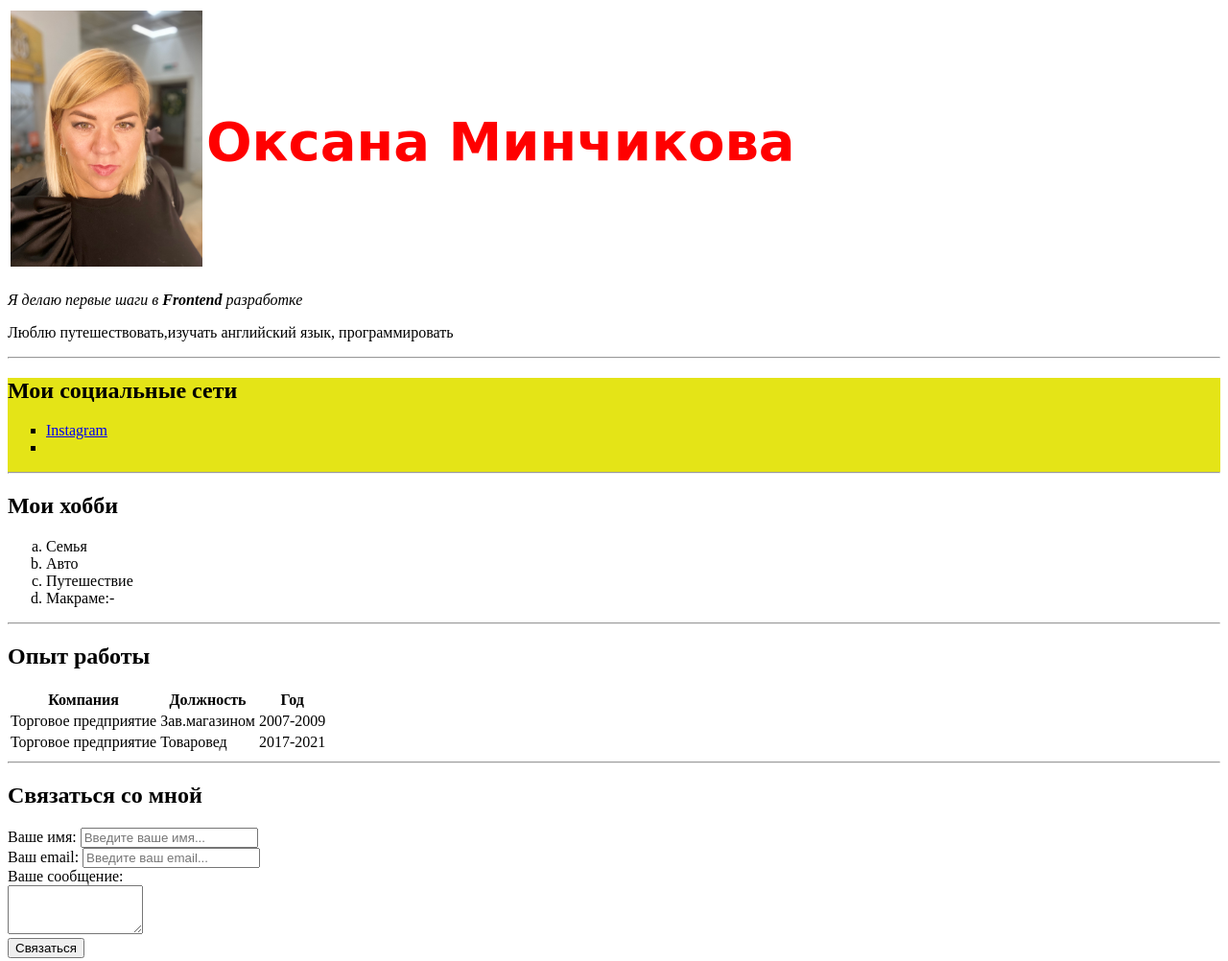
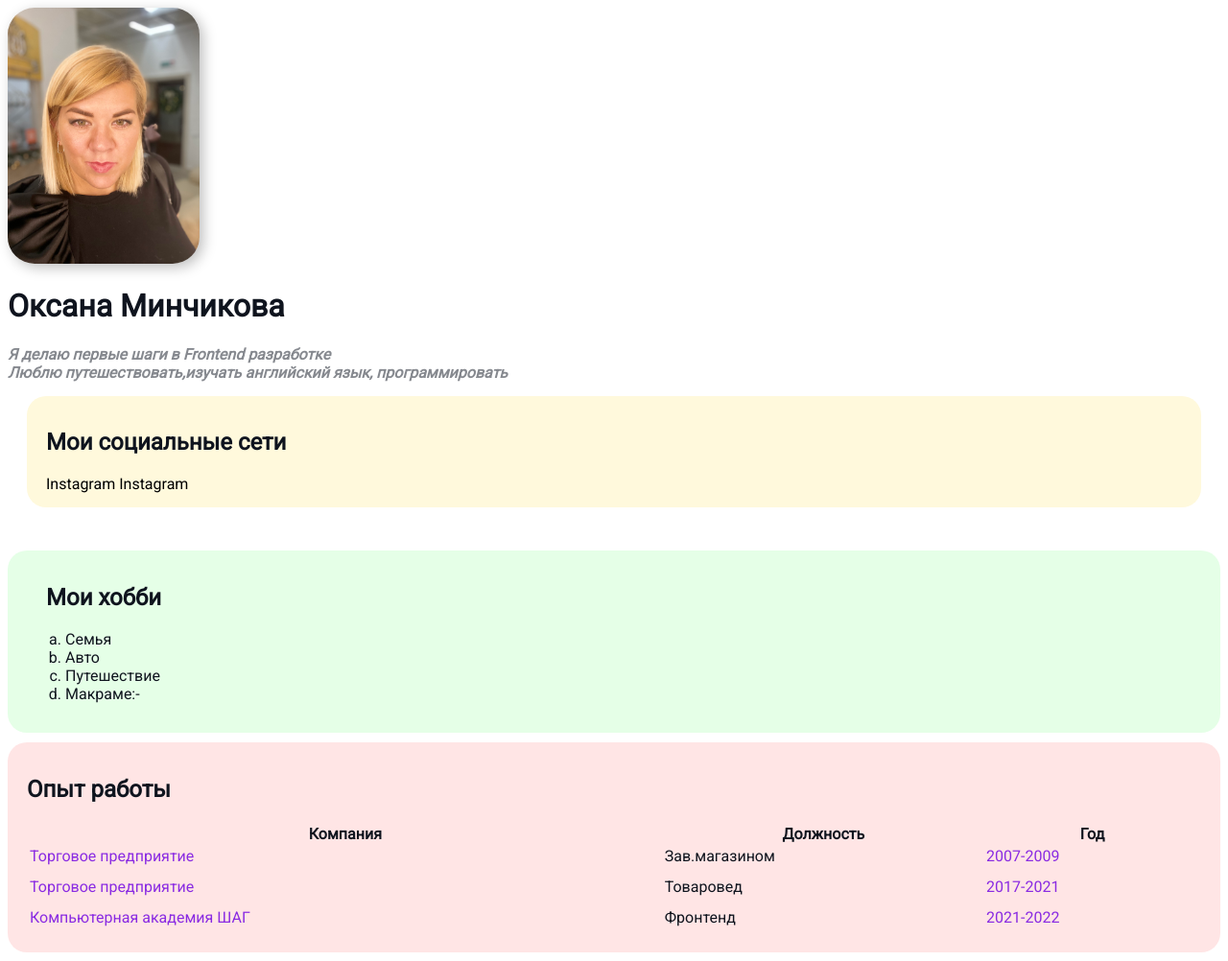
Before and after one commit to ominchikova/CV, a plain HTML site: page index.html in a window 1280 px wide. Shown: the top 1002 px of the page at 96% size. Drawn offline with Linux system fonts and the light colour scheme; a web font is replaced by a local one.

Commit message:
add basic structure

```diff
--- a/index.html
+++ b/index.html
@@ -1,56 +1,48 @@
 <!DOCTYPE html>
-<html lang="en">
+<html lang="ru">
 <head>
     <meta charset="UTF-8">
     <meta http-equiv="X-UA-Compatible" content="IE=edge">
-    <link rel="preconnect" href="https://fonts.googleapis.com">
-    <link rel="preconnect" href="https://fonts.gstatic.com" crossorigin>
-    <link href="https://fonts.googleapis.com/css2?family=Corinthia:wght@400;700&display=swap" rel="stylesheet">
-    <meta name="viewport" content="width=device-width, initial-scale=1.0">
     <link rel="stylesheet" href="./style.css">
     <title> Oksana CV</title>
 </head>
 <body>
-    <div class="text">
-    <table cellspasing="15">
-        <tr>
-            <td> <img src="./foto/IMG_3593.jpg" alt="фото" width="200"></td>
-            <td><h1>Оксана Минчикова</h1></td>
-           </tr>
-    </table>
+    <class="container">
+    <div class="info">
+      <p><img src="./foto/IMG_3593.jpg" alt="фото" class="avatar"></p>
+      <h1>Оксана Минчикова</h1>
+
+        <p>Я делаю первые шаги в <strong>Frontend</strong>  разработке </p>
+        <p>Люблю путешествовать,изучать английский язык, программировать</p>
+  <div class="card">
+      <div class="card bg-yellow">
+        <h2>Мои социальные сети</h2>
+                   <a href="http://instagram.com/oksicorporation" target="_blank">Instagram</a>
+
+
+                   <a href="http://instagram.com/oksicorporation" target="_blank">Instagram</a>
+  </div>
+      </div>
     </div>
-        <div>
-    <p><em>Я делаю первые шаги в <strong>Frontend</strong>  разработке</em>  </p>
-    <p>Люблю путешествовать,изучать английский язык, программировать</p>
-    </div>
-           <hr>
 
-    <div class="social"><h2>Мои социальные сети</h2>
-    <ul type="square" >
-        <li><a href="http://instagram.com/oksicorporation" target="_blank">Instagram</a> </li>
-        <li></li>
-    </ul>
-    <hr>
-</div>
-    <h2>Мои хобби</h2>
+    <div class="card bg-green">
+      <h2 class="list">Мои хобби</h2>
         <ol type="a" >
             <li>Семья</li>
             <li>Авто</li>
             <li>Путешествие</li>
             <li>Макраме:-</li>
         </ol>
-        <hr>
+    </div>
+    <div class="card bg-red">
         <h2>Опыт работы</h2>
-        <table >
-            <thead>
-                <tr>
+        <table  class="table">
+             <tr>
                 <th>Компания</th>
                 <th>Должность</th>
                 <th>Год</th>
             </tr>
-            </thead>
-
-                <tr>
+            <tr>
                 <td>Торговое предприятие</td>
                 <td>Зав.магазином</td>
                 <td>2007-2009</td>
@@ -60,30 +52,35 @@
                 <td>Товаровед</td>
                 <td>2017-2021</td>
             </tr>
+            <tr>
+                <td>Компьютерная академия ШАГ</td>
+                <td>Фронтенд</td>
+                <td>2021-2022</td>
+            </tr>
 
         </table>
-        <hr>
-                <h2>Связаться со мной</h2>
+
+        </div>
+    <div class="contact">
+        <h2>Связаться со мной</h2>
         <form action="/index.html">
 
             <label for="name">Ваше имя:</label>
             <input type="text" id="name" placeholder="Введите ваше имя...">
 
             <br>
-
             <label for="email">Ваш email:</label>
             <input type="email" id="email" placeholder="Введите ваш email...">
 
         <br>
-
-
             <label for="text">Ваше сообщение:</label>
             <br>
             <textarea id="text" cols="15" rows="3"></textarea>
 
             <br>
-
              <input type="submit" value="Связаться">
         </form>
+        </div>
+    </div>
 </body>
 </html>
--- a/style.css
+++ b/style.css
@@ -1,14 +1,131 @@
-.text {
-    color: rgb(206, 118, 36);
-    font-size: 28px;
-    font-weight: 60;
-    font-family: 'Corinthia', cursive, sans-serif;
-    display: block;
+@import url('https://fonts.googleapis.com/css2?family=Corinthia:wght@400;700&family=Roboto&display=swap');
+
+body {
+    background-color: #ffffff;
+    color: #0f141e;
+
+    font-size: 16px;
+    font-weight: normal;
+    font-family:'Roboto', sans-serif;
+    /*font: normal 16px 'Roboto', sans-serif;*/
+}
+
+a {
+    color: #000;
+    text-decoration: none;
+}
+
+a:hover {
+    text-decoration: underline;
+}
+a:active {
+    color: blue;
+}
+a:visited {
+    color: brown;
+}
+
+
+.avatar {
+    width: 200px;
+    border-radius: 28px;
+    box-shadow: 4px 4px 14px rgba(0, 0, 0, 0.25);
 
 }
-h1 {
-color: red;
+
+.info {
+margin-bottom: 20px;
 }
-.social {
-background-color: rgb(228, 228, 23);
+
+
+.info p {
+    color: #86898f;
+    margin: 0;
+    font-style: italic;
+    font-weight: bold;
+    text-decoration: none;
+    /*text-transform: uppercase;*/
+    /*letter-spacing: 5px;*/
+    /*word-spacing: 42px;*/
 }
+.container {
+   max-width: 750px;
+   margin: auto;
+}
+
+/*.social {
+    background-color: rgb(0, 255, 13);
+    padding: 15px;
+
+    border: 5px solid  red;
+
+    margin: 5px;
+
+    border: 5px solid red;
+    border-bottom-style: dotted;
+    border-top-width: 15px;
+    border-right-color: royalblue;
+
+} */
+/*.box-model > div {
+    float: left;
+    background-color: #000;
+    height: 200px;
+    border: 4px solid red;
+    width: 25%;
+    box-sizing: border-box;
+
+
+} */
+.bg-yellow {
+    background-color: #fff9dc;
+
+}
+.bg-green {
+    background-color:#e5ffe7;
+
+}
+.bg-red {
+    background-color: #ffe5e5;
+
+
+}
+
+
+.card {
+    padding: 15px 20px;
+    margin-bottom: 20px;
+    border-radius: 20px;
+}
+
+.card {
+   margin-bottom: 10px;
+}
+.list {
+    padding: 0 20px;
+
+
+}
+.list l {
+    color: #86898f;
+    margin-bottom: 10px;
+
+}
+.table {
+    width: 100%;
+
+}
+.table td {
+    padding-bottom: 10px;
+}
+.table td:nth-child(1),
+.table td:nth-child(3){
+    color: blueviolet;
+
+}
+/*.table tr:nth-child(odd) {
+    background-color: red;
+}*/
+.cotact h2 {
+    text-align: center;
+}
```
